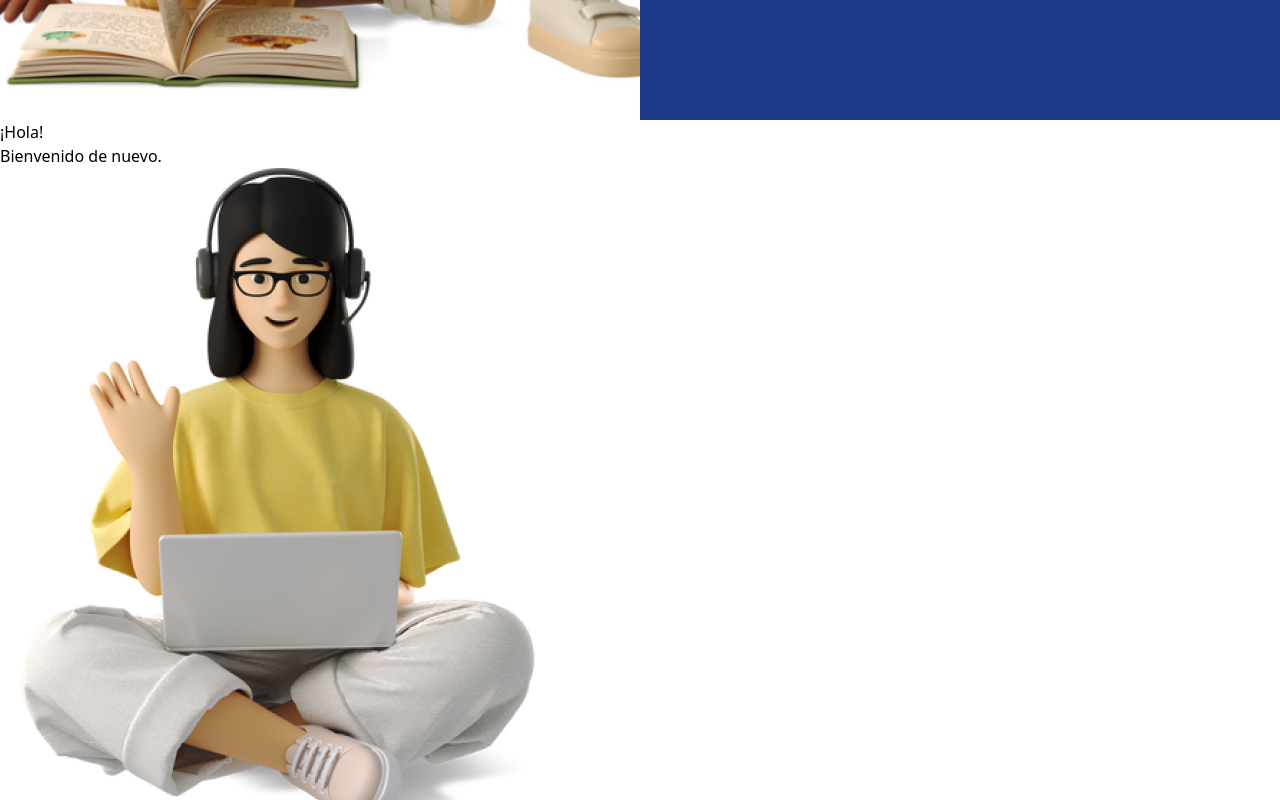
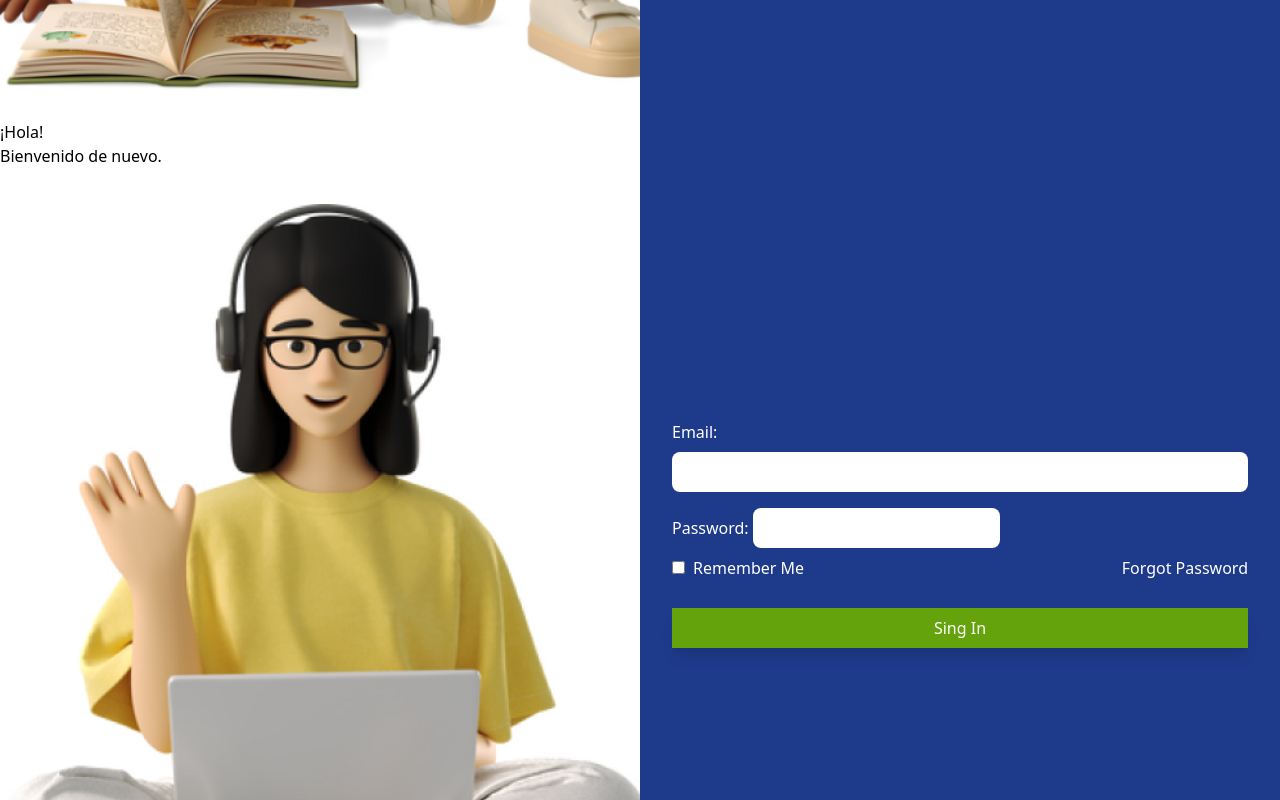
Before and after one commit to programateacademy/cire-fontend, a React (Vite) app: page / in a window 1280 px wide. Shown: the part 680-1480 px from the top of the page. Built offline with nearby package versions, Linux system fonts and the light colour scheme.

Commit message:
Feat: Login admin

```diff
--- a/src/pages/LoginAdmin.jsx
+++ b/src/pages/LoginAdmin.jsx
@@ -3,10 +3,27 @@ import admin from './img/admin.jpg'
 
 export default function LoginAdmin() {
     return (
-        <div>
+        <div className='grid grid-cols-1 sm:grid-cols-2 h-screen w-full'>
             <div>
-                <h2> ¡Hola! <br/> Bienvenido de nuevo. </h2>
-                <img src={admin} alt="" />
+                <h2 className='text-4x1 dark:text-white mt-15'> ¡Hola! <br/> Bienvenido de nuevo. </h2>
+                <img className='w-full h-full object-cover mt-9' src={admin} alt="" />
+            </div>
+            <div className='bg-blue-900 flex flex-col justify-center'>
+                <form className='max-w-{400px} w-full mx-auto bg-blue-900 p-8 px-8 rounded-lg'>
+                    <div className='flex flex-col text-black py-2'>
+                        <label className='text-white'> Email: </label>
+                        <input className='rounded-lg bg-white mt-2 p-2 focus:border-blue-500 focus:bg-white focus:outline-none' type="text" />
+                    </div>
+                    <div>
+                        <label className='text-white'> Password: </label>
+                        <input className='rounded-lg bg-white mt-2 p-2 focus:border-blue-500 focus:bg-white focus:outline-none' type="password" />
+                    </div>
+                    <div className='flex justify-between text-white py-2'>
+                        <p className='flex items-center'><input className='mr-2' type="checkbox" /> Remember Me </p>
+                        <p> Forgot Password </p>
+                    </div>
+                    <button className='w-full my-5 py-2 bg-lime-600 shadow-lg text-white'> Sing In </button>
+                </form>
             </div>
         </div>
     )
--- a/src/pages/LoginProfe.jsx
+++ b/src/pages/LoginProfe.jsx
@@ -20,7 +20,6 @@ export default function LoginProfe() {
                     </div>
                     <div className='flex justify-between text-white py-2'>
                         <p className='flex items-center'><input className='mr-2' type="checkbox"/> Remember Me </p>
-                        <p> Forgot Password </p>
                     </div>
                     <button className='w-full my-5 py-2 bg-lime-600 shadow-lg text-white'> Sing In </button>
                 </form>
```
